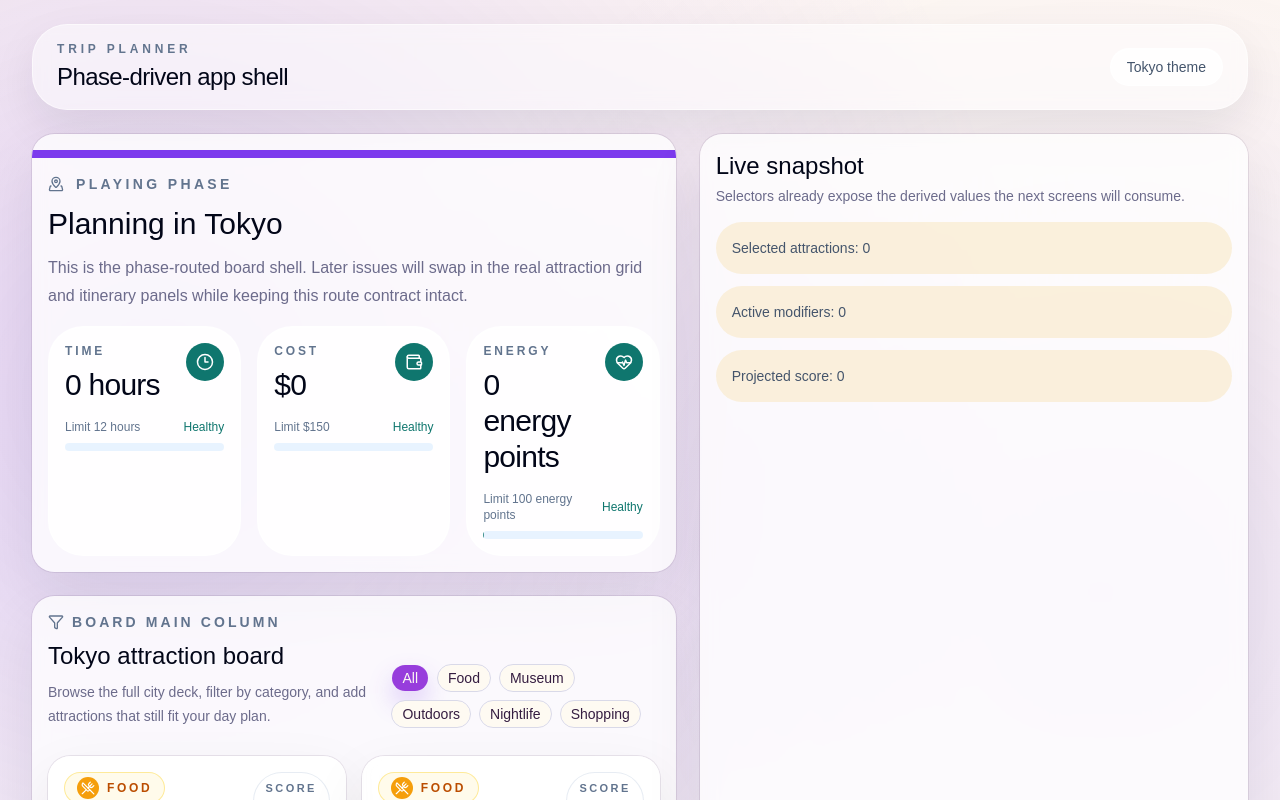
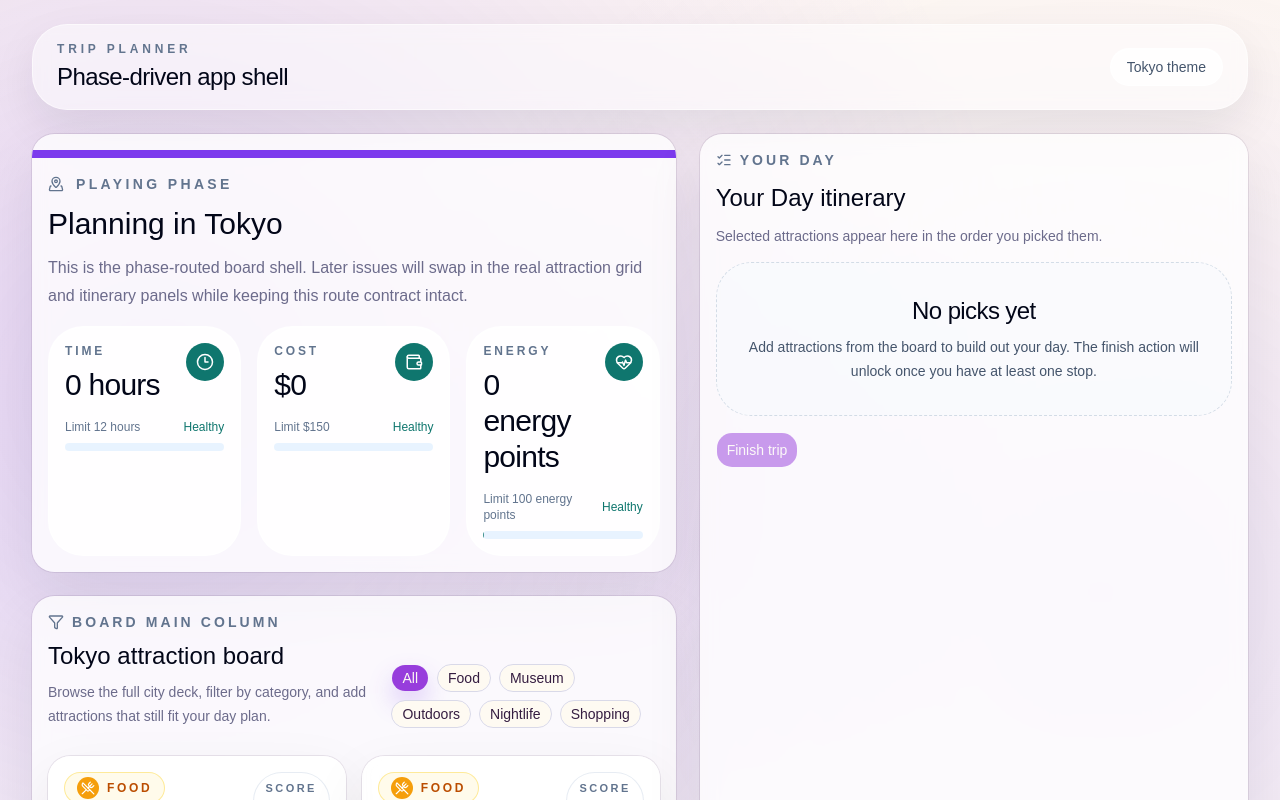
Before and after one commit to mtplayground/lesterli-trip-planner, a React (Vite) app: page / in a window 1280 px wide. Both pictures are taken after a click on the button 127 px from the left and 684 px from the top of the page. Shown: the top 800 px of the page. Built offline with nearby package versions, Linux system fonts and the light colour scheme.

Commit message:
feat: Your Day itinerary panel

```diff
--- a/src/components/index.ts
+++ b/src/components/index.ts
@@ -2,3 +2,4 @@ export { AttractionCard } from './attraction-card'
 export { AttractionGrid } from './attraction-grid'
 export { ResourceHUD } from './resource-hud'
 export { StructureCard } from './structure-card'
+export { YourDayPanel } from './your-day-panel'
--- /dev/null
+++ b/src/components/your-day-panel.tsx
@@ -0,0 +1,110 @@
+import { ListChecks, Trash2 } from 'lucide-react'
+
+import type { Attraction, Itinerary } from '@/engine'
+import { formatCurrency, formatHours } from '@/lib/format'
+import { Button } from '@/components/ui/button'
+import {
+  Card,
+  CardContent,
+  CardDescription,
+  CardHeader,
+  CardTitle,
+} from '@/components/ui/card'
+
+interface YourDayPanelProps {
+  itinerary: Itinerary
+  onRemoveAttraction: (attractionId: Attraction['id']) => void
+  onFinishTrip: () => void
+  className?: string
+}
+
+export function YourDayPanel({
+  itinerary,
+  onRemoveAttraction,
+  onFinishTrip,
+  className,
+}: YourDayPanelProps) {
+  const isEmpty = itinerary.length === 0
+
+  return (
+    <Card
+      className={
+        className ??
+        'border-white/60 bg-white/78 shadow-[0_24px_60px_rgba(15,23,42,0.08)] backdrop-blur'
+      }
+    >
+      <CardHeader className="gap-3">
+        <div className="flex items-center gap-2 text-sm font-semibold uppercase tracking-[0.22em] text-slate-500">
+          <ListChecks className="size-4" />
+          Your day
+        </div>
+        <CardTitle className="font-display text-2xl text-slate-950">
+          <h3>Your Day itinerary</h3>
+        </CardTitle>
+        <CardDescription>
+          Selected attractions appear here in the order you picked them.
+        </CardDescription>
+      </CardHeader>
+
+      <CardContent className="space-y-4">
+        {isEmpty ? (
+          <EmptyItineraryState />
+        ) : (
+          <div className="space-y-3">
+            {itinerary.map((attraction, index) => (
+              <div
+                key={attraction.id}
+                className="rounded-3xl border border-slate-200/80 bg-white/85 p-4 shadow-[inset_0_1px_0_rgba(255,255,255,0.72)]"
+              >
+                <div className="flex items-start justify-between gap-4">
+                  <div className="space-y-2">
+                    <div className="flex items-center gap-2">
+                      <span className="inline-flex size-8 items-center justify-center rounded-full bg-secondary text-sm font-semibold text-secondary-foreground">
+                        {index + 1}
+                      </span>
+                      <p className="font-display text-xl tracking-tight text-slate-950">
+                        {attraction.name}
+                      </p>
+                    </div>
+                    <p className="text-sm text-slate-500">
+                      {attraction.category} •{' '}
+                      {formatHours(attraction.timeHours)} •{' '}
+                      {formatCurrency(attraction.costUsd)}
+                    </p>
+                  </div>
+
+                  <Button
+                    variant="outline"
+                    size="sm"
+                    onClick={() => onRemoveAttraction(attraction.id)}
+                  >
+                    <Trash2 className="size-4" />
+                    Remove
+                  </Button>
+                </div>
+              </div>
+            ))}
+          </div>
+        )}
+
+        <Button size="lg" onClick={onFinishTrip} disabled={isEmpty}>
+          Finish trip
+        </Button>
+      </CardContent>
+    </Card>
+  )
+}
+
+function EmptyItineraryState() {
+  return (
+    <div className="rounded-3xl border border-dashed border-slate-300/80 bg-slate-50/70 px-5 py-8 text-center">
+      <p className="font-display text-2xl tracking-tight text-slate-950">
+        No picks yet
+      </p>
+      <p className="mt-2 text-sm leading-6 text-slate-600">
+        Add attractions from the board to build out your day. The finish action
+        will unlock once you have at least one stop.
+      </p>
+    </div>
+  )
+}
--- a/src/pages/app-phase-router.tsx
+++ b/src/pages/app-phase-router.tsx
@@ -9,7 +9,7 @@ import {
 } from '@/engine'
 import { formatCurrency, formatHours } from '@/lib/format'
 import { selectSelectedCity, useGameStore } from '@/store'
-import { AttractionGrid, ResourceHUD } from '@/components'
+import { AttractionGrid, ResourceHUD, YourDayPanel } from '@/components'
 import { Button } from '@/components/ui/button'
 import {
   Card,
@@ -30,6 +30,7 @@ export function PlayingPhase() {
   const selectedCity = useGameStore(selectSelectedCity)
   const itinerary = useGameStore((state) => state.itinerary)
   const addAttraction = useGameStore((state) => state.addAttraction)
+  const removeAttraction = useGameStore((state) => state.removeAttraction)
   const finishTrip = useGameStore((state) => state.finishTrip)
   const restart = useGameStore((state) => state.restart)
 
@@ -79,6 +80,12 @@ export function PlayingPhase() {
       </div>
 
       <div className="grid gap-6">
+        <YourDayPanel
+          itinerary={itinerary}
+          onRemoveAttraction={removeAttraction}
+          onFinishTrip={finishTrip}
+        />
+
         <Card className="border-white/60 bg-white/78 shadow-[0_24px_60px_rgba(15,23,42,0.08)] backdrop-blur">
           <CardHeader>
             <CardTitle className="font-display text-2xl text-slate-950">
@@ -102,23 +109,10 @@ export function PlayingPhase() {
           </CardContent>
         </Card>
 
-        <Card className="border-white/60 bg-white/78 shadow-[0_24px_60px_rgba(15,23,42,0.08)] backdrop-blur">
-          <CardHeader>
-            <CardTitle className="font-display text-2xl text-slate-950">
-              Phase actions
-            </CardTitle>
-          </CardHeader>
-          <CardContent className="flex flex-col gap-3">
-            <Button size="lg" onClick={finishTrip}>
-              <PartyPopper className="size-4" />
-              Finish trip
-            </Button>
-            <Button variant="outline" size="lg" onClick={restart}>
-              <RotateCcw className="size-4" />
-              Back to city select
-            </Button>
-          </CardContent>
-        </Card>
+        <Button variant="outline" size="lg" onClick={restart}>
+          <RotateCcw className="size-4" />
+          Back to city select
+        </Button>
       </div>
     </section>
   )
```
Also changed, not shown: 1 other file (tests, documents, lock files or other folders).
